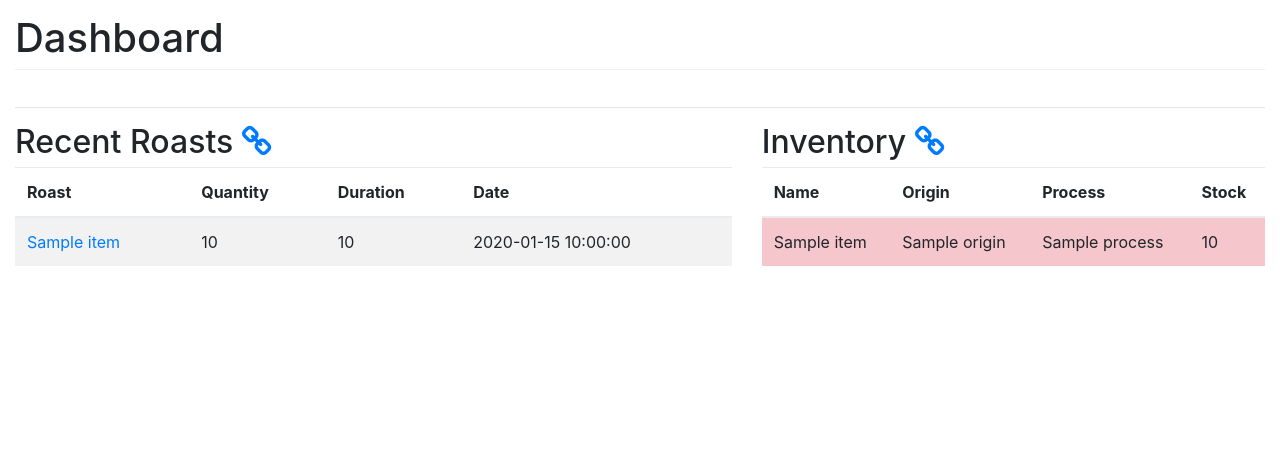
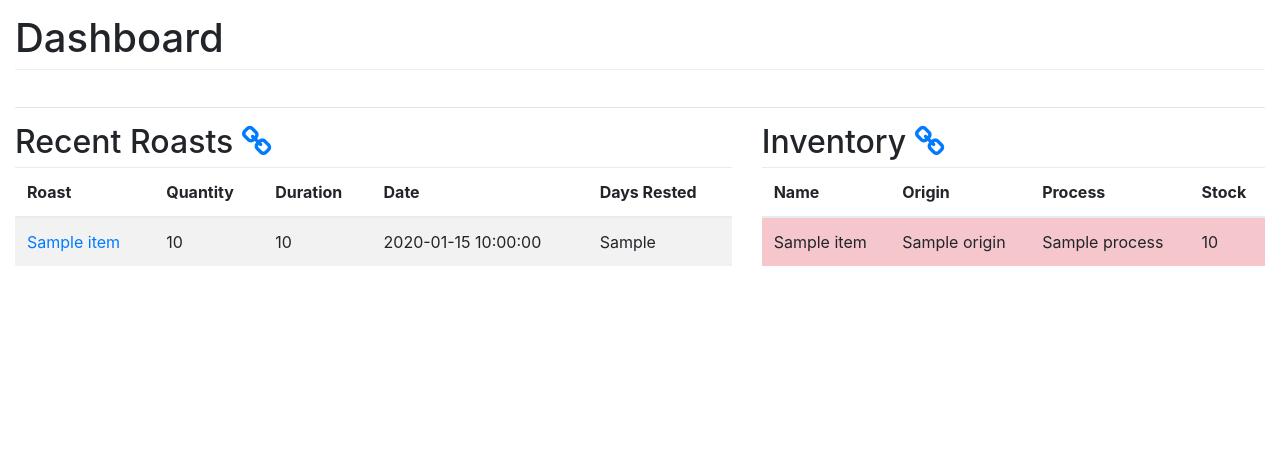
Before and after one commit to splitkeycoffee/split-key-roast, a Flask app: template app/templates/index.html in a window 1280 px wide. Shown: the part 56-507 px from the top of the page. Run offline with Flask 2, Linux system fonts and the light colour scheme; the template is opened without the code that fills it: most values are stand-ins (such as "Sample title", 1, 10 or a date in 2020); parts of the project's set-up code (start-up, migrations or seed data) failed here and were passed over; some libraries are stand-ins or nearby versions.

Commit message:
Added days rested for quick access

```diff
--- a/app/core/generic.py
+++ b/app/core/generic.py
@@ -1,7 +1,7 @@
 """Generic calls within the application."""
 from . import core
 from .. import mongo, logger
-from ..libs.utils import paranoid_clean
+from ..libs.utils import paranoid_clean, now_date, load_date
 from .forms import AccountSettingsForm, ChangePasswordForm
 from bson.objectid import ObjectId
 from flask import current_app as app
@@ -28,6 +28,7 @@ def root():
     history = list()
     for x in items:
         x['id'] = str(x['_id'])
+        x['rest_days'] = (now_date(False) - load_date(x['date'])).days
         history.append(x)
     history.sort(key=lambda x: x['end_time'], reverse=True)
 
--- a/app/core/history.py
+++ b/app/core/history.py
@@ -1,7 +1,7 @@
 """Calls related to the roasting history."""
 from . import core
 from .. import mongo
-from ..libs.utils import paranoid_clean
+from ..libs.utils import paranoid_clean, now_date, load_date
 from bson.objectid import ObjectId
 from flask import current_app as app
 from flask import render_template, jsonify, request
@@ -17,6 +17,7 @@ def history():
     output = list()
     for x in items:
         x['id'] = str(x['_id'])
+        x['rest_days'] = (now_date(False) - load_date(x['date'])).days
         output.append(x)
     output.sort(key=lambda x: x['end_time'], reverse=True)
     return render_template('history.html', history=output)
--- a/app/templates/history.html
+++ b/app/templates/history.html
@@ -17,6 +17,7 @@
               <th>Quantity</th>
               <th>Duration</th>
               <th>Date</th>
+              <th>Days Rested</th>
               <th></th>
             </tr>
           </thead>
@@ -27,6 +28,7 @@
               <td>{{item.get('input_weight')}}</td>
               <td>{{item.get('duration')}}</td>
               <td>{{item.get('date')}}</td>
+              <td>{{item.get('rest_days')}}</td>
               <td>
                 <button type="button" class="btn btn-sm btn-danger delete-row">Delete</button>
               </td>
--- a/app/templates/index.html
+++ b/app/templates/index.html
@@ -32,15 +32,17 @@
                     <th>Quantity</th>
                     <th>Duration</th>
                     <th>Date</th>
+                    <th>Days Rested</th>
                   </tr>
                 </thead>
                 <tbody>
-                {% for item in history %}
+                {% for item in history[:5] %}
                   <tr id="{{ item.get('id') }}">
                     <td><a href="/roast/{{item.get('id')}}">{{item.get('name')}}</a></td>
                     <td>{{item.get('input_weight')}}</td>
                     <td>{{item.get('duration')}}</td>
                     <td>{{item.get('date')}}</td>
+                    <td>{{item.get('rest_days')}}</td>
                   </tr>
                 {% endfor %}
                 </tbody>
```
